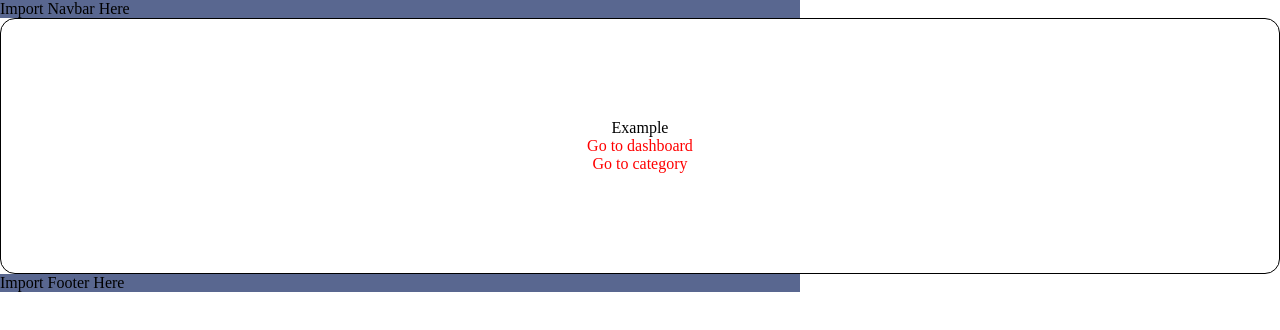
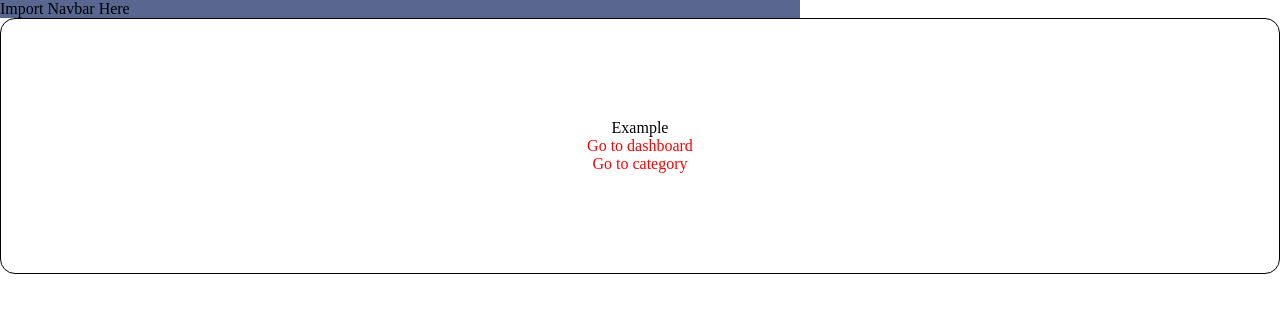
Before and after one commit to ozcsert/Morent, a Next.js app: page / in a window 1280 px wide. Shown: the top 330 px of the page. Built offline with nearby package versions, Linux system fonts and the light colour scheme.

Commit message:
[SE-20] - deleted unecessary layouts

```diff
--- a/src/app/page.tsx
+++ b/src/app/page.tsx
@@ -10,9 +10,6 @@ export default function Home() {
         <Link href="/dashboard">Go to dashboard</Link>
         <Link href="/category">Go to category</Link>
       </div>
-      <p style={{ width: "100vh", background: "#596790" }}>
-        Import Footer Here
-      </p>
     </>
   );
 }
```
Also changed, not shown: src/app/(main)/category/layout.tsx (deleted, +0 -14 lines), src/app/(main)/layout.tsx (deleted, +0 -11 lines).
